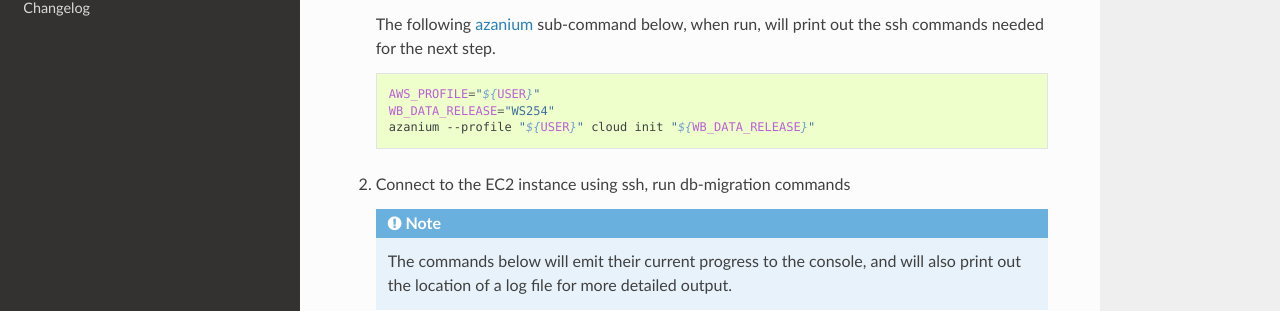
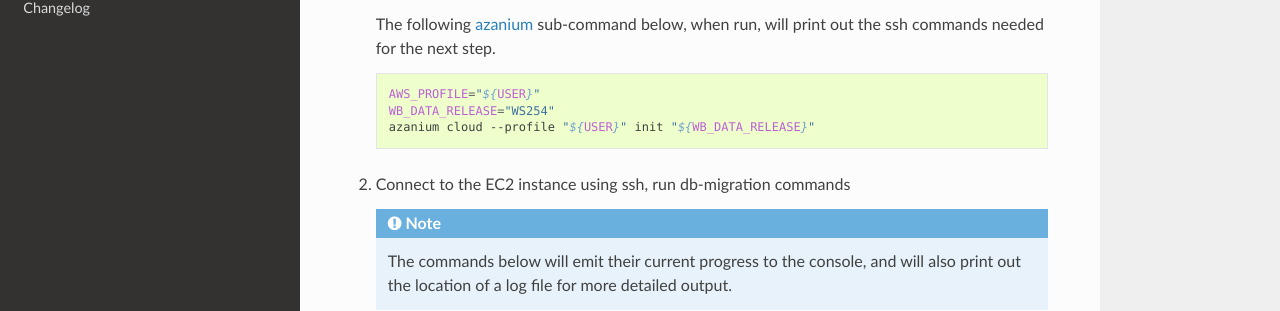
Before and after one commit to WormBase/db-migration, a Sphinx documentation site: the page built from docs/source/user/db-migration-procedure.rst, in a window 1280 px wide and 900 px high. Shown: the part 333-644 px from the top of the window. Built offline with Sphinx 7.4.7 and the Read the Docs theme 2.0.0, drawn with Linux system fonts in a browser that asks for light colours.

Commit message:
Fix command syntax.

```diff
--- a/docs/source/user/db-migration-procedure.rst
+++ b/docs/source/user/db-migration-procedure.rst
@@ -19,7 +19,7 @@ The following steps should be executed in order.
 
       AWS_PROFILE="${USER}"
       WB_DATA_RELEASE="WS254"
-      azanium --profile "${USER}" cloud init "${WB_DATA_RELEASE}"
+      azanium cloud --profile "${USER}" init "${WB_DATA_RELEASE}"
 
 .. _db-migration-step-2:
 
```
